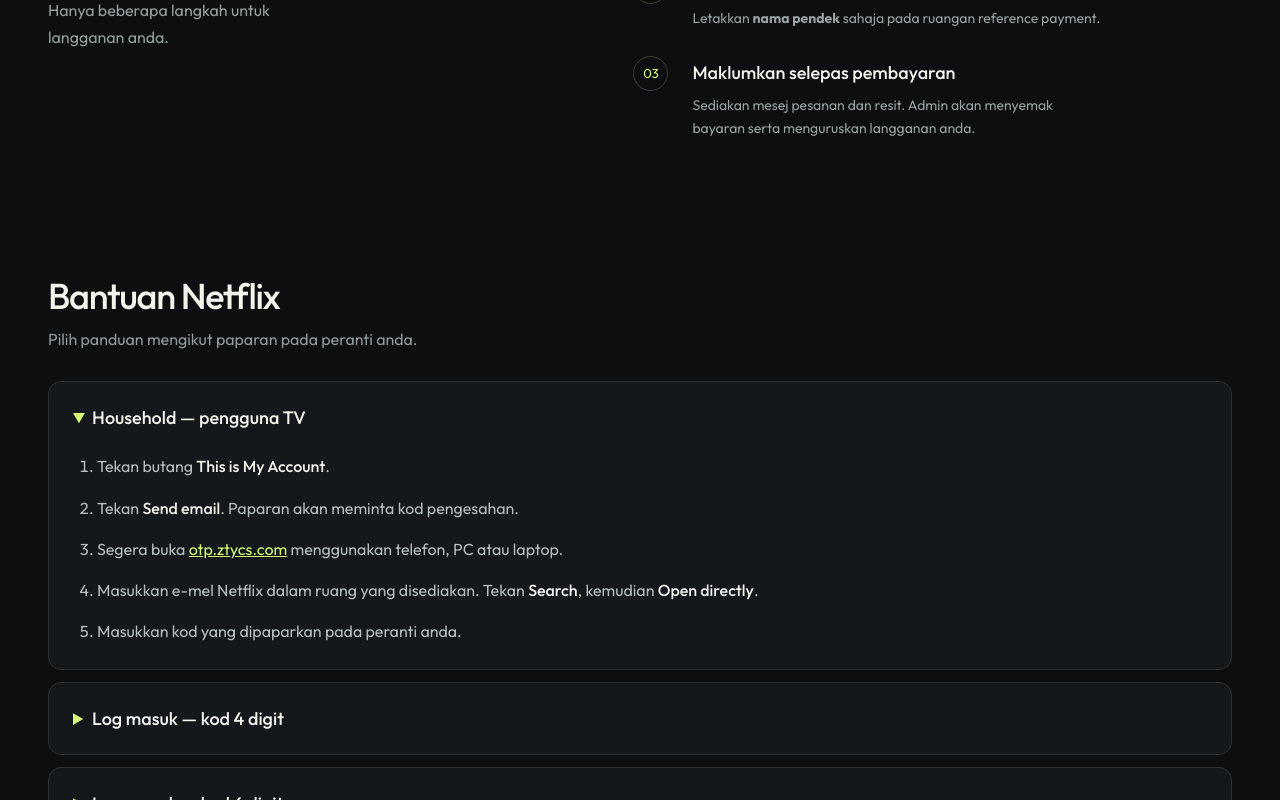
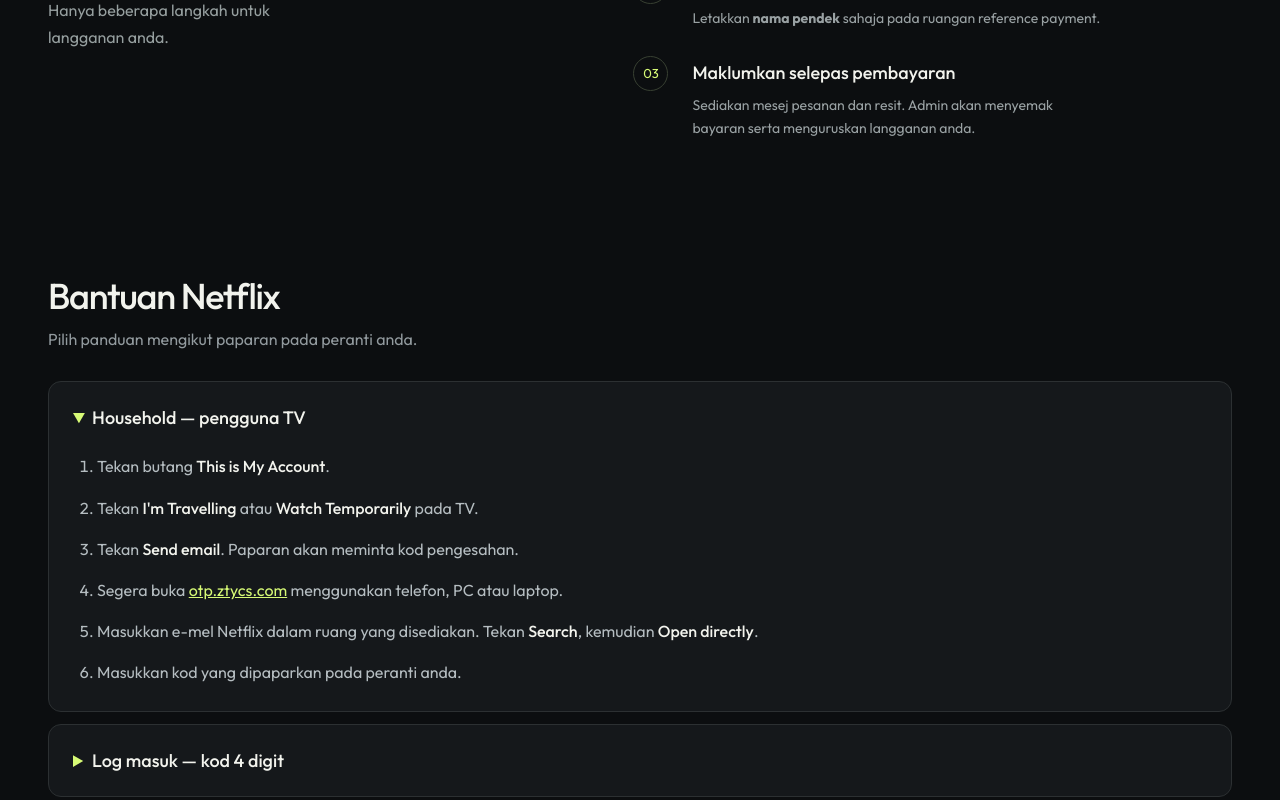
Before and after one commit to Azim1234444/trusted-empire, a React (Vite) app: page / in a window 1280 px wide. Both pictures are taken after a click on the heading "Household — pengguna TV". Shown: the part 1964-2764 px from the top of the page. Built offline with nearby package versions, Linux system fonts and the light colour scheme.

Commit message:
Restore travelling instruction as second household step

```diff
--- a/app/page.tsx
+++ b/app/page.tsx
@@ -410,6 +410,7 @@
             <div className="guide-content">
               <ol>
                 <li>Tekan butang <strong>This is My Account</strong>.</li>
+                <li>Tekan <strong>I'm Travelling</strong> atau <strong>Watch Temporarily</strong> pada TV.</li>
                 <li>Tekan <strong>Send email</strong>. Paparan akan meminta kod pengesahan.</li>
                 <li>Segera buka <a href="https://otp.ztycs.com/" target="_blank" rel="noopener noreferrer">otp.ztycs.com</a> menggunakan telefon, PC atau laptop.</li>
                 <li>Masukkan e-mel Netflix dalam ruang yang disediakan. Tekan <strong>Search</strong>, kemudian <strong>Open directly</strong>.</li>
```
